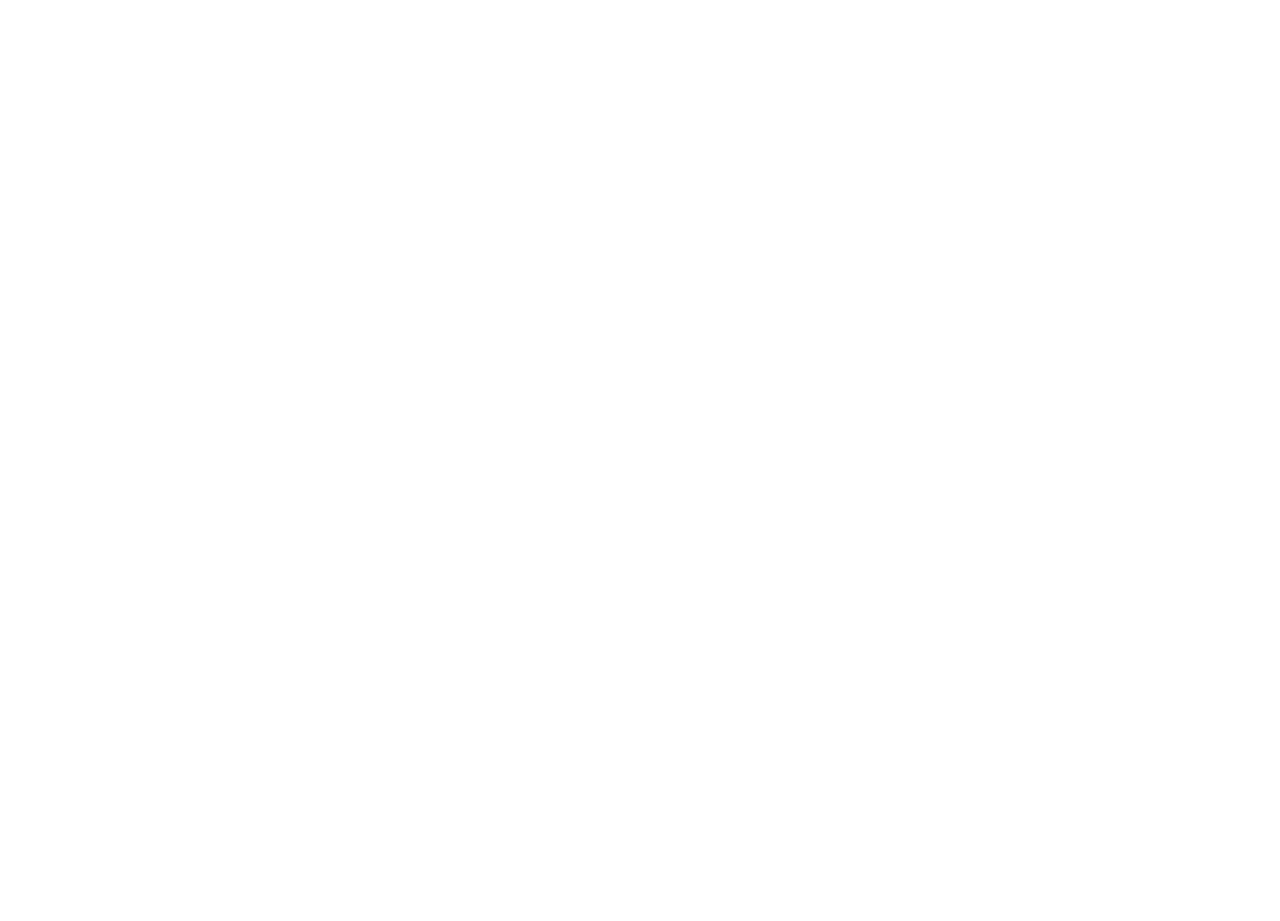
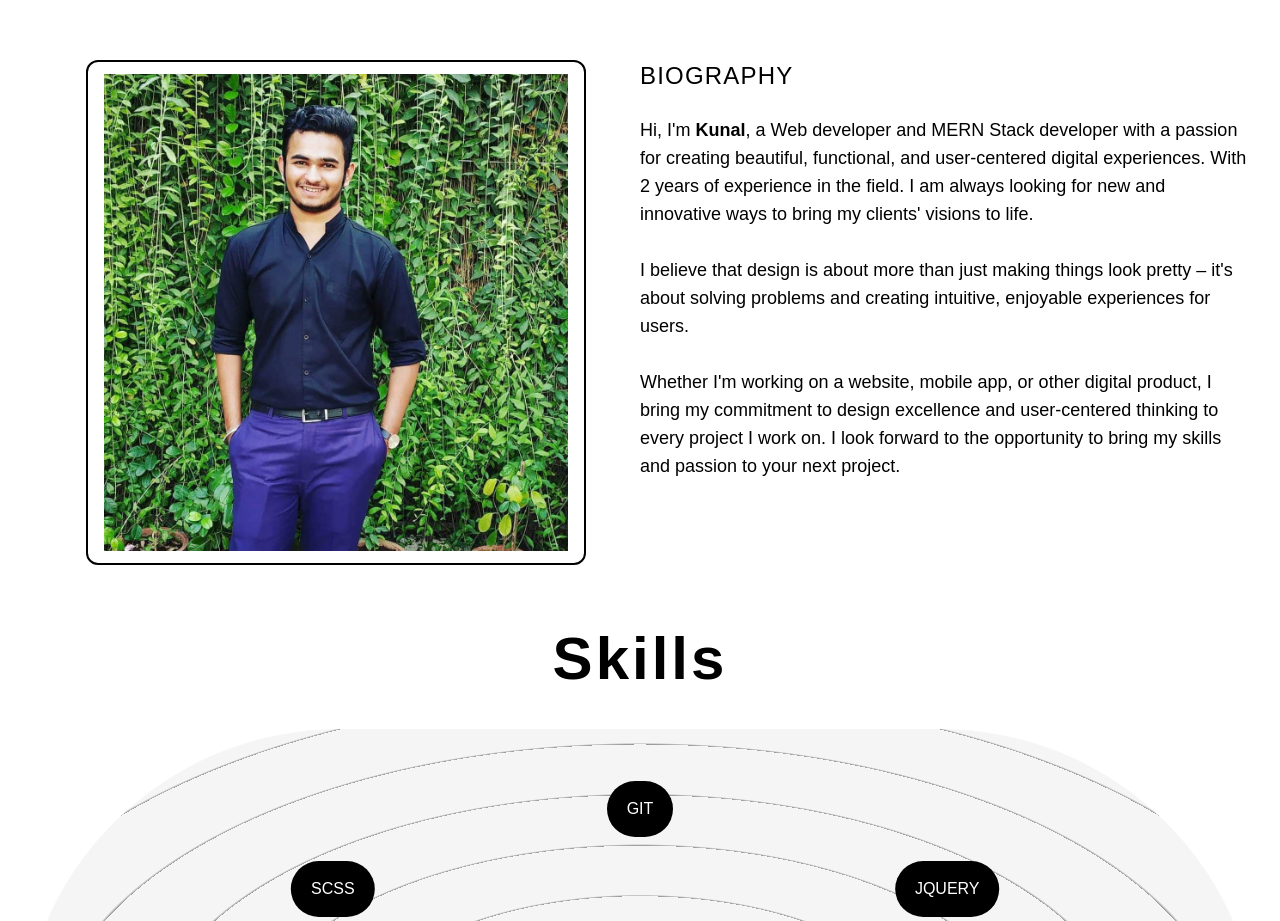
Before and after one commit to Kunaljethva369/protfolionextjs, a Next.js app: page /about in a window 1280 px wide. Shown: the part 179-1100 px from the top of the page. Before the commit the page ends 800 px from the top, so only its background shows below. Built offline with nearby package versions, Linux system fonts and the light colour scheme.

Commit message:
about page

```diff
--- a/package.json
+++ b/package.json
@@ -11,6 +11,7 @@
   "dependencies": {
     "eslint": "8.39.0",
     "eslint-config-next": "13.3.1",
+    "framer-motion": "^10.12.16",
     "next": "13.3.1",
     "react": "18.2.0",
     "react-dom": "18.2.0",
--- /dev/null
+++ b/src/app/Components/About/About.css
@@ -0,0 +1,41 @@
+.bg-circularLight {
+    background-image: repeating-radial-gradient(rgba(0, 0, 0, .4) 2px, #f5f5f5 5px, #f5f5f5 100px);
+}
+
+.bg-circularLightMd {
+    background-image: repeating-radial-gradient(rgba(0, 0, 0, .4) 2px, #f5f5f5 5px, #f5f5f5 80px);
+}
+
+.bg-circularLightLg {
+    background-image: repeating-radial-gradient(rgba(0, 0, 0, .4) 2px, #f5f5f5 5px, #f5f5f5 60px);
+}
+
+.bg-circularLightSm {
+    background-image: repeating-radial-gradient(rgba(0, 0, 0, .4) 2px, #f5f5f5 5px, #f5f5f5 55px);
+}
+
+#progress .indicator {
+    stroke: black;
+}
+/*
+#progress {
+    position: fixed;
+    top: 20px;
+    left: 20px;
+    transform: rotate(-90deg);
+} */
+
+circle {
+    stroke-dashoffset: 0;
+    stroke-width: 15%;
+    fill: none;
+}
+
+.bg {
+    stroke: wheat;
+    opacity: 0.3;
+}
+
+#progress .indicator {
+    stroke: black;
+}
--- /dev/null
+++ b/src/app/Components/About/About.js
@@ -0,0 +1,142 @@
+'use client'
+import Image from "next/image";
+import './About.css';
+import { motion, useScroll } from "framer-motion";
+import { useRef } from "react";
+
+const AnimateSkills = ({ name, x, y }) => {
+    return (
+        <motion.div
+            className="absolute bg-black text-white text-center
+            xl:py-4 xl:px-5 md:py-2 md:px-3 lg:py-3 lg:px-4
+            py-1 px-2 rounded-full origin-center"
+            initial={{ x: 0, y: 0 }}
+            whileInView={{ x: x, y: y }}
+            viewport={{ once: true }}
+            transition={{ duration: 1.5 }}>
+            {name}
+        </motion.div>
+    )
+}
+
+const Icon = ({ reference }) => {
+    const { scrollYProgress } = useScroll({
+        target: reference,
+        offset: ["start end", "end end"]
+    });
+
+    return (
+        <>
+            <figure className="absolute left-[8rem] stroke-black">
+                <svg width="45" height="45" viewBox="0 0 100 100">
+                    <circle cx="75" cy="50" r="20" className="stroke-purple-900 stroke-1 fill-none" />
+                    <motion.circle cx="75" cy="50" r="20" className="stroke-red-900"
+                    style={{pathLength : scrollYProgress}}
+                    />
+                    <circle cx="75" cy="50" r="20" className="stroke-1 fill-none" />
+                </svg>
+            </figure>
+        </>
+    )
+}
+
+const Details = ({ position, companyName, time, dis }) => {
+    const ref = useRef(null);
+    return (
+        <>
+            <li ref={ref} className="my-8 first:mt-0 last:mb-0 w-[60%] mx-auto flex flex-col items-start justify-between">
+                <Icon reference={ref} />
+                <div>
+                    <span>{position} {companyName}</span>
+                    <div>{time}</div>
+                    <p>{dis}</p>
+                </div>
+            </li>
+        </>
+    )
+}
+
+const Scroller = () => {
+    const ref = useRef(null);
+
+    const { scrollYProgress } = useScroll({
+        target: ref,
+        offset: ["start end", "start center"]
+    });
+    return (
+        <>
+            <div ref={ref} className="mt-10 w-[75%] mx-auto relative">
+                <motion.div
+                    style={{ scaleY: scrollYProgress }}
+                    className="absolute left-40 top-0 w-[4px] h-full origin-top bg-black"
+                />
+                <ul className="w-full flex flex-col items-start justify-between ml-4">
+                    <Details
+                        position='Software Developer'
+                        companyName='Tekno Point / DEPT'
+                        time='2022 | Present'
+                        dis='Working for IDFC FIRST BANK, Looking into the website part bulid logic, calculator, SEO recommended'
+                    />
+                    <Details
+                        position='Junoir Frontend Developer'
+                        companyName='Tekno Point / DEPT'
+                        time='2021 | 20222'
+                        dis='Working for IDFC FIRST BANK, Looking into the website part bulid logic, calculator, SEO recommended'
+                    />
+                </ul>
+            </div>
+        </>
+    )
+}
+
+function About() {
+
+    return (
+        <div className='sm:px-4 md:px-5 py-10 px-5'>
+            <h1 className='sm:text-5xl text-4xl font-semibold text-center'>Passion Fuels Purpose!</h1>
+            <div className="grid grid-cols-1 sm:grid-cols-1 md:grid-cols-1 lg:grid-cols-2 py-16 px-3 items-start">
+                <div className='leftImg border-x-slate-600 shadow-slate-950 drop-shadow-[[0_35px_35px_rgba(0,0,0,0.25)]'>
+                    <Image src={'/kunal.png'} alt='Slef Image' width={500} height={200} className='py-3 px-4 border-2 border-black m-auto rounded-xl' />
+                </div>
+                <div className='rightSide xl:ml-0 lg:ml-4 md:ml-4'>
+                    <h1 className='text-2xl md:text-3xl lg:text-2xl lg:text-left text-center font-light tracking-wider leading-snug'>BIOGRAPHY</h1>
+                    <p className='mt-6 lg:text-left text-center text-lg md:text-2xl lg:text-lg'>
+                        Hi, I'm <b>Kunal</b>, a Web developer and MERN Stack developer with a passion for creating beautiful, functional, and user-centered digital experiences. With 2 years of experience in the field. I am always looking for new and innovative ways to bring my clients' visions to life.
+                        <br />
+                        <br />
+                        I believe that design is about more than just making things look pretty – it's about solving problems and creating intuitive, enjoyable experiences for users.
+                        <br />
+                        <br />
+                        Whether I'm working on a website, mobile app, or other digital product, I bring my commitment to design excellence and user-centered thinking to every project I work on. I look forward to the opportunity to bring my skills and passion to your next project.
+                    </p>
+                </div>
+            </div>
+            <div>
+                <h1 className="text-2xl md:text-3xl lg:text-6xl lg:text-center text-center font-semibold tracking-wider leading-snug">Skills</h1>
+                <div className="mt-10 w-full h-[90vh] relative bg-circularLight dark:bg-circularDark  flex items-center justify-center  mb-64 md:mb-32 rounded-full lg:bg-circularLightLg lg:dark:bg-circularDarkLg md:bg-circularLightMd md:dark:bg-circularDarkMd  sm:bg-circularLightSm sm:dark:bg-circularDarkSm lg:h-[80vh] sm:h-[60vh] xs:h-[50vh]">
+                    <div className="flex flex-col justify-center items-center">
+                        <AnimateSkills name='Web' x='0' y='0' />
+                        <AnimateSkills name='HTML' x='-15vw' y='10vh' />
+                        <AnimateSkills name='CSS' x='-15vw' y='-10vh' />
+                        <AnimateSkills name='Javascript' x='15vw' y='-10vh' />
+                        <AnimateSkills name='BOOTSTRAP' x='15vw' y='10vh' />
+                        <AnimateSkills name='SCSS' x='-24vw' y='-20vh' />
+                        <AnimateSkills name='JQUERY' x='24vw' y='-20vh' />
+                        <AnimateSkills name='REACTJS' x='-25vw' y='20vh' />
+                        <AnimateSkills name='NEXTJS' x='25vw' y='20vh' />
+                        <AnimateSkills name='AEM' x='0vw' y='30vh' />
+                        <AnimateSkills name='GIT' x='0vw' y='-30vh' />
+                    </div>
+                </div>
+            </div>
+            <div>
+                <h1 className="text-2xl md:text-3xl lg:text-6xl lg:text-center text-center font-semibold tracking-wider leading-snug">Experience</h1>
+                <div className="h-full">
+                    <Scroller />
+                </div>
+            </div>
+        </div>
+    )
+}
+
+export default About
--- a/src/app/Components/Home/Home.js
+++ b/src/app/Components/Home/Home.js
@@ -26,8 +26,10 @@ function Home1() {
                         <a href='https://www.naukri.com/mnjuser/profile?id=&altresid' target='_blank' className='bg-black py-3 px-4 rounded-xl text-white hover:bg-slate-900'>Hire Me</a>
                     </div>
                 </div>
-                <div className='absolute bottom-10 hidden lg:block' style={{ right: '8rem' }}>
-                    <Image src={'/lamp.svg'} alt='Lamp Image' width={100} height={100} />
+                <div className='relative hidden lg:block'>
+                    <div className='absolute -bottom-10 right-0 hidden lg:block'>
+                        <Image src={'/lamp.svg'} alt='Lamp Image' width={100} height={100} />
+                    </div>
                 </div>
             </div>
         </>
--- a/src/app/about/page.js
+++ b/src/app/about/page.js
@@ -1,8 +1,9 @@
 import React from 'react'
+import About from '../Components/About/About';
 
 function about() {
   return (
-    <div>about</div>
+    <About />
   )
 }
 
```
Also changed, not shown: public/kunal.png (added), 1 other file (tests, documents, lock files or other folders).
